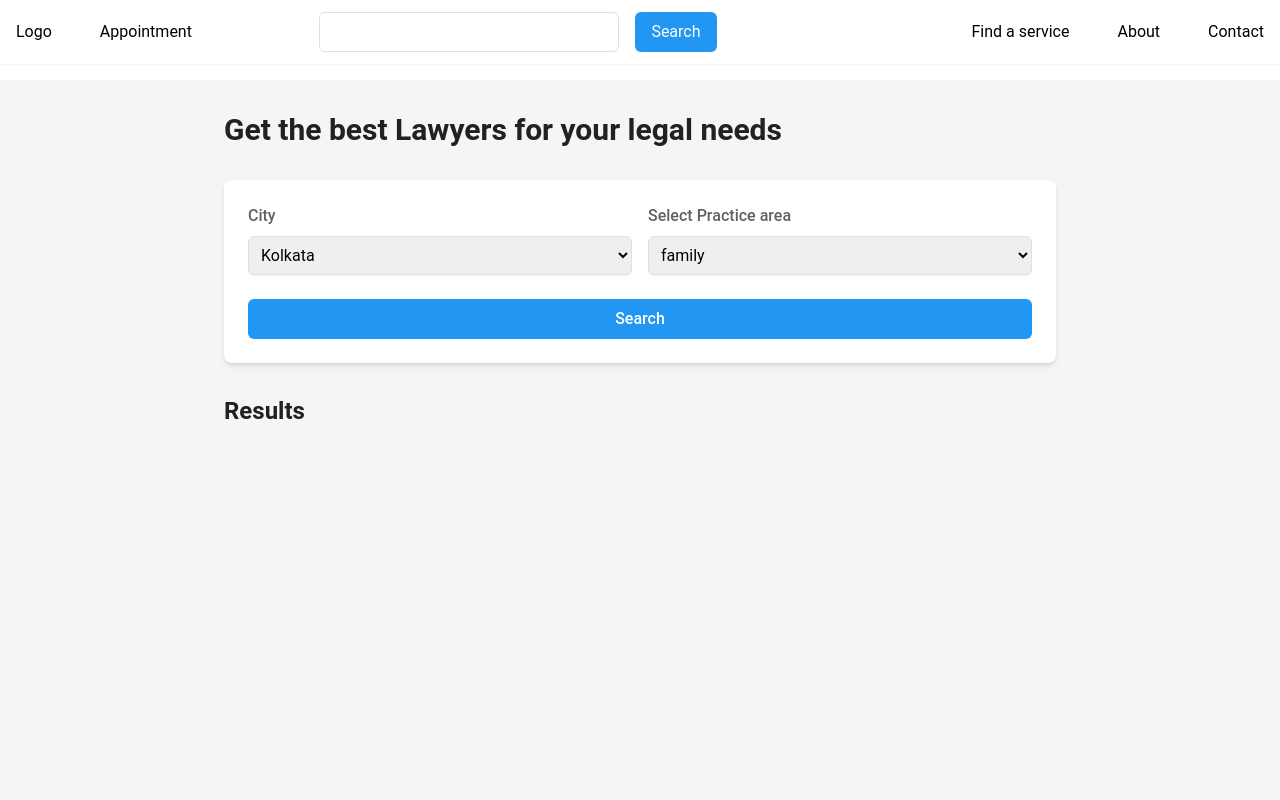
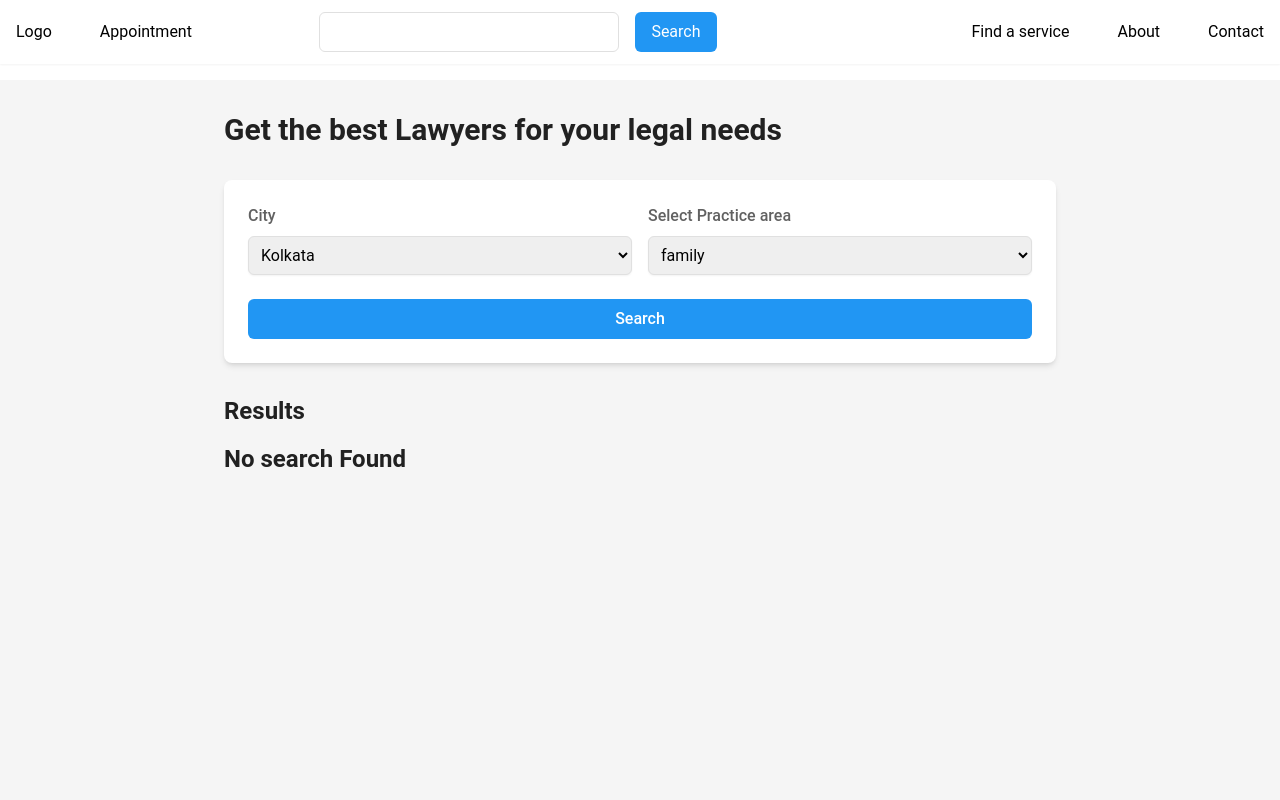
Before and after one commit to gautamchangedia15/LegalConnect, a React (Vite) app in the folder frontend/: page /service in a window 1280 px wide. Shown: the top 800 px of the page. Built offline with nearby package versions, Linux system fonts and the light colour scheme; the HTML template or start-up script is replaced by a standard one.

Commit message:
card changes

```diff
--- a/frontend/src/App.jsx
+++ b/frontend/src/App.jsx
@@ -1,29 +1,33 @@
-import { useState } from 'react'
-import reactLogo from './assets/react.svg'
-import viteLogo from '/vite.svg'
-import './App.css'
-import Home from './components/Home/Home'
-import NavigationBar from './components/NavigationBar/NavigationBar'
-import { Footer } from './components/Footer/Footer'
-import ServicePage from './components/ServicePage/ServicePage'
-import LawyerProfile from './components/LawyerProfile/LawyerProfile'
+import { useState } from "react";
+import reactLogo from "./assets/react.svg";
+import viteLogo from "/vite.svg";
+import "./App.css";
+import Home from "./components/Home/Home";
+import NavigationBar from "./components/NavigationBar/NavigationBar";
+import { Footer } from "./components/Footer/Footer";
+import ServicePage from "./components/ServicePage/ServicePage";
+import LawyerProfile from "./components/LawyerProfile/LawyerProfile";
 import { Route, BrowserRouter as Router, Routes } from "react-router-dom";
 
 export default function App() {
   return (
     <>
       <Router>
-    <NavigationBar/>
+        <NavigationBar />
         <Routes>
-        <Route exact path='/' element={<Home/>} />
-        <Route exact path='/service' element={<ServicePage/>} />
-        <Route exact path='/lawyerProfile' element={<LawyerProfile/>} />
+          <Route exact path="/" element={<Home />} />
+          <Route exact path="/service" element={<ServicePage />} />
+          <Route
+            exact
+            path="/providerprofile/:id"
+            element={<LawyerProfile />}
+          />
         </Routes>
       </Router>
       {/* <Home/> */}
       {/* <ServicePage/>
     <LawyerProfile/> */}
-    <Footer/>
+      <Footer />
     </>
-  )
+  );
 }
--- a/frontend/src/components/LawyerCard/LawyerCard.jsx
+++ b/frontend/src/components/LawyerCard/LawyerCard.jsx
@@ -1,28 +1,21 @@
 import React, { useEffect } from "react";
 import RatingStar from "./Rating/RatingStar";
-import { useDispatch } from "react-redux";
+import { useSelector } from "react-redux";
 import { Link } from "react-router-dom";
 
 const LawyerCard = () => {
-  const { provider } = useDispatch((state) => state);
+  const { providers } = useSelector((state) => state.provider.providers);
   useEffect(() => {
-    console.log("results==", provider);
-  }, [provider]);
+    console.log("results==", providers);
+  }, [providers]);
 
   return (
     <div>
       <h2 className="text-2xl font-bold text-gray-900 mb-4">Results</h2>
-      <div className=" flex wrap justify-between mb-8 gap-12">
-        {provider && provider.map((lawyer) => <h1>{lawyer.name}</h1>)}
-      </div>
-    </div>
-  );
-};
-
-export default LawyerCard;
-
-{
-  /* <Link to="/lawyerProfile">
+      <div className="grid md:grid-cols-2 justify-between mb-8 gap-12 sm:grid-cols-1">
+        {providers ? (
+          providers.map((lawyer) => (
+            <Link to={`/providerprofile/${lawyer.id}`}>
               <div className="bg-white rounded-lg shadow-md overflow-hidden flex flex-col md:flex-row gap-4  ">
                 <div className="w-full md:w-48 h-48 md:h-full bg-gray-200 ">
                   <img
@@ -42,9 +35,20 @@ export default LawyerCard;
                     <RatingStar rating={4} totalStars={5} />
                   </div>
                   <button className="bg-blue-500 hover:bg-blue-600 text-white font-medium py-2 px-4 rounded-md">
-      Contact
+                    Book Appointment
                   </button>
                 </div>
               </div>
-</Link> */
-}
+            </Link>
+          ))
+        ) : (
+          <h4 className="text-2xl font-bold text-gray-900 mb-4">
+            No search Found
+          </h4>
+        )}
+      </div>
+    </div>
+  );
+};
+
+export default LawyerCard;
```
Lines whose indentation alone changed are shown as unchanged.
